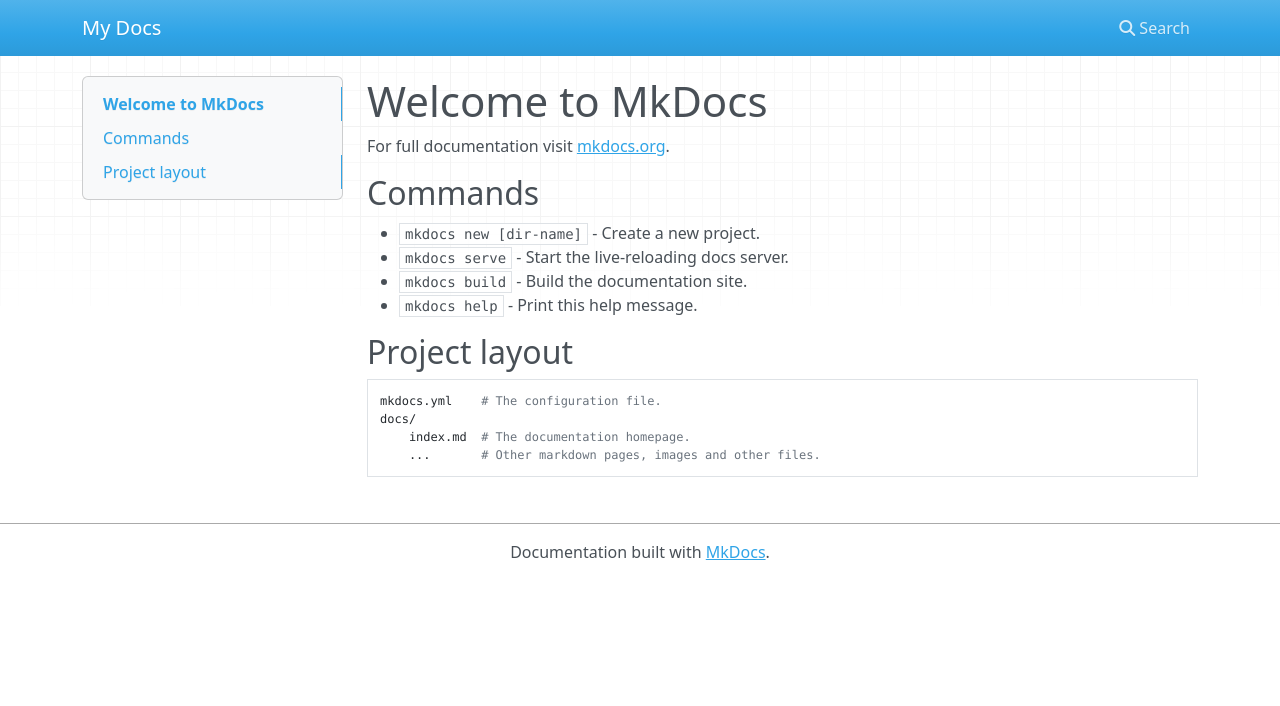
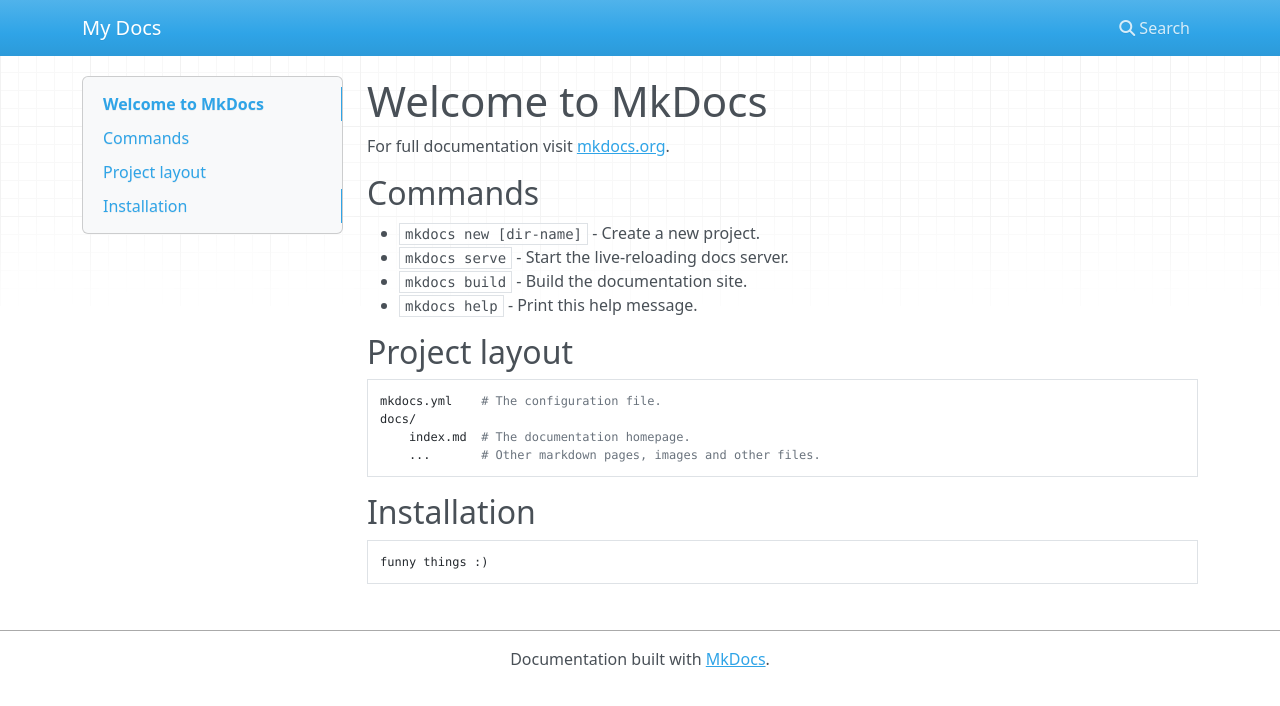
Before and after one commit to lvfangmin/docs, an MkDocs documentation site: the page built from docs/index.md, in a window 1280 px wide. Shown: the top 706 px of the page. Built offline with MkDocs 1.6.1, drawn with Linux system fonts in a browser that asks for light colours; nearby versions of some CDN libraries.

Commit message:
test autoupdate

```diff
--- a/docs/index.md
+++ b/docs/index.md
@@ -15,3 +15,7 @@
     docs/
         index.md  # The documentation homepage.
         ...       # Other markdown pages, images and other files.
+
+## Installation
+
+    funny things :)
```
